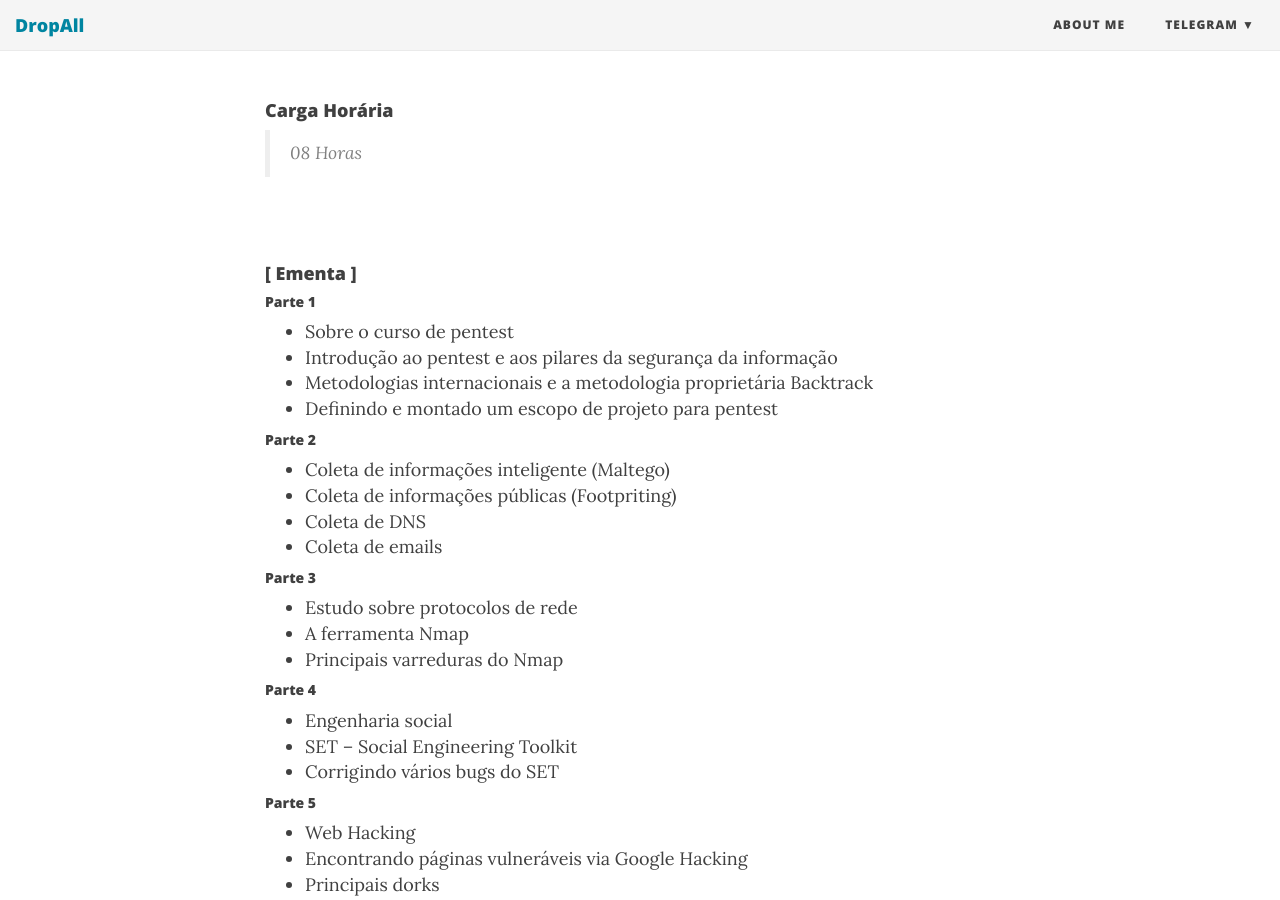
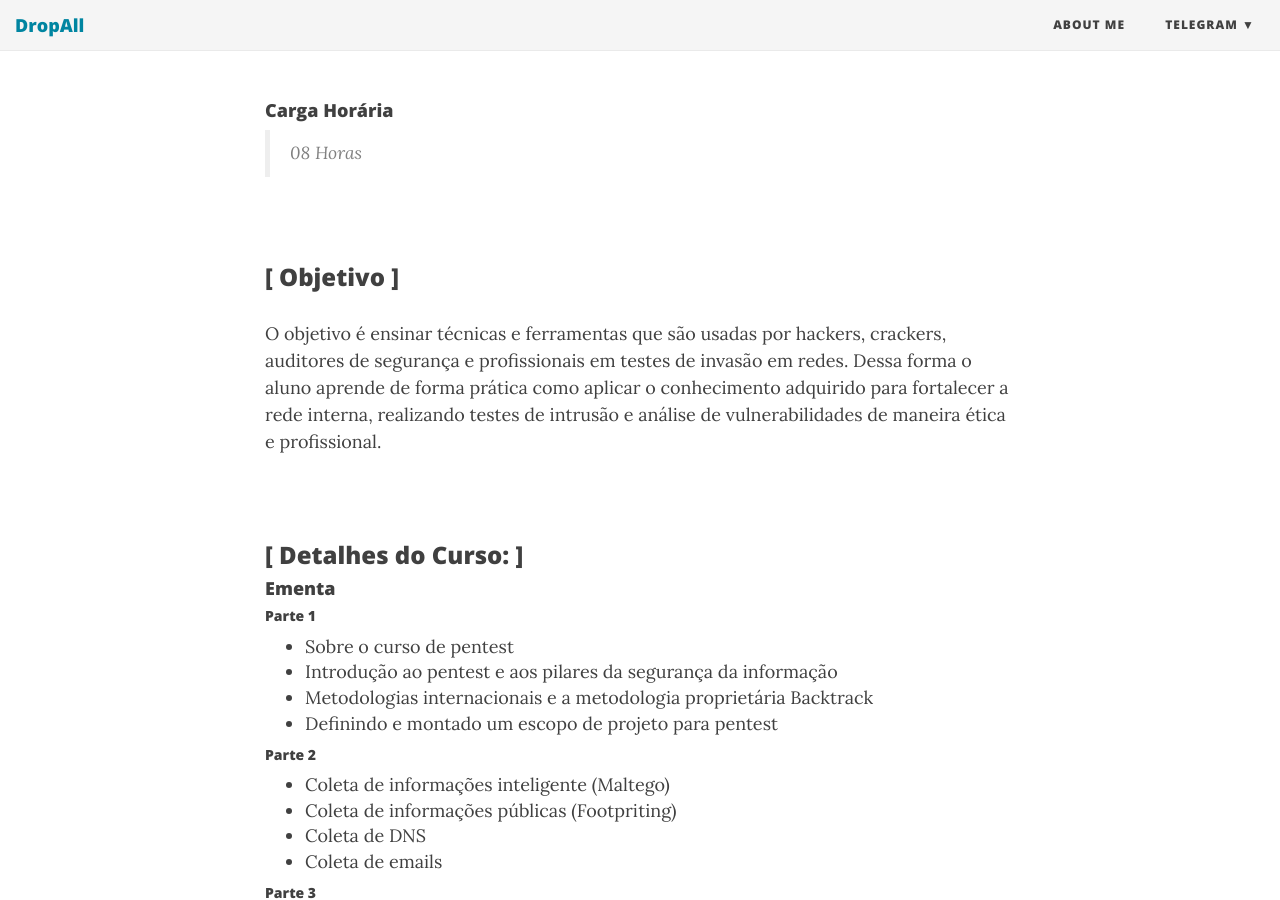
Before and after one commit to DropAll/dropall.github.io, a Jekyll site: the page built from pentest.md, in a window 1280 px wide and 900 px high, scrolled down 341 px. Built offline with Jekyll 4.4.1, drawn with Linux system fonts in a browser that asks for light colours; nearby versions of some CDN libraries.

Commit message:
pentest 7

```diff
--- a/pentest.md
+++ b/pentest.md
@@ -14,7 +14,15 @@
 
 <br>
 
-#### [ Ementa ]
+### [ Objetivo ]
+
+O objetivo é ensinar técnicas e ferramentas que são usadas por hackers, crackers, auditores de segurança e profissionais em testes de invasão em redes. Dessa forma o aluno aprende de forma prática como aplicar o conhecimento adquirido para fortalecer a rede interna, realizando testes de intrusão e análise de vulnerabilidades de maneira ética e profissional.
+
+<br>
+
+### [ Detalhes do Curso: ]
+
+#### Ementa
 
 ##### Parte 1
 
@@ -65,24 +73,24 @@
 
 <br>
 
-#### [ Pré-Requisitos ]
+### [ Pré-Requisitos ]
 
 - Conhecimentos básicos de: Redes, Linux, Windows e Inglês.
 
 <br>
 
-#### [ Usaremos ]
+### [ Usaremos ]
 - Kali Linux 2
 - Windows
 - Acunetix
 
 <br>
 
-#### [ Capacidade máxima ]
+### [ Capacidade máxima ]
 - 12 pessoas.
 
 <br>
 
-#### [ Investimento ]
+### [ Investimento ]
 - R$130 - antecipado.
 - R$150 - no dia.
```
